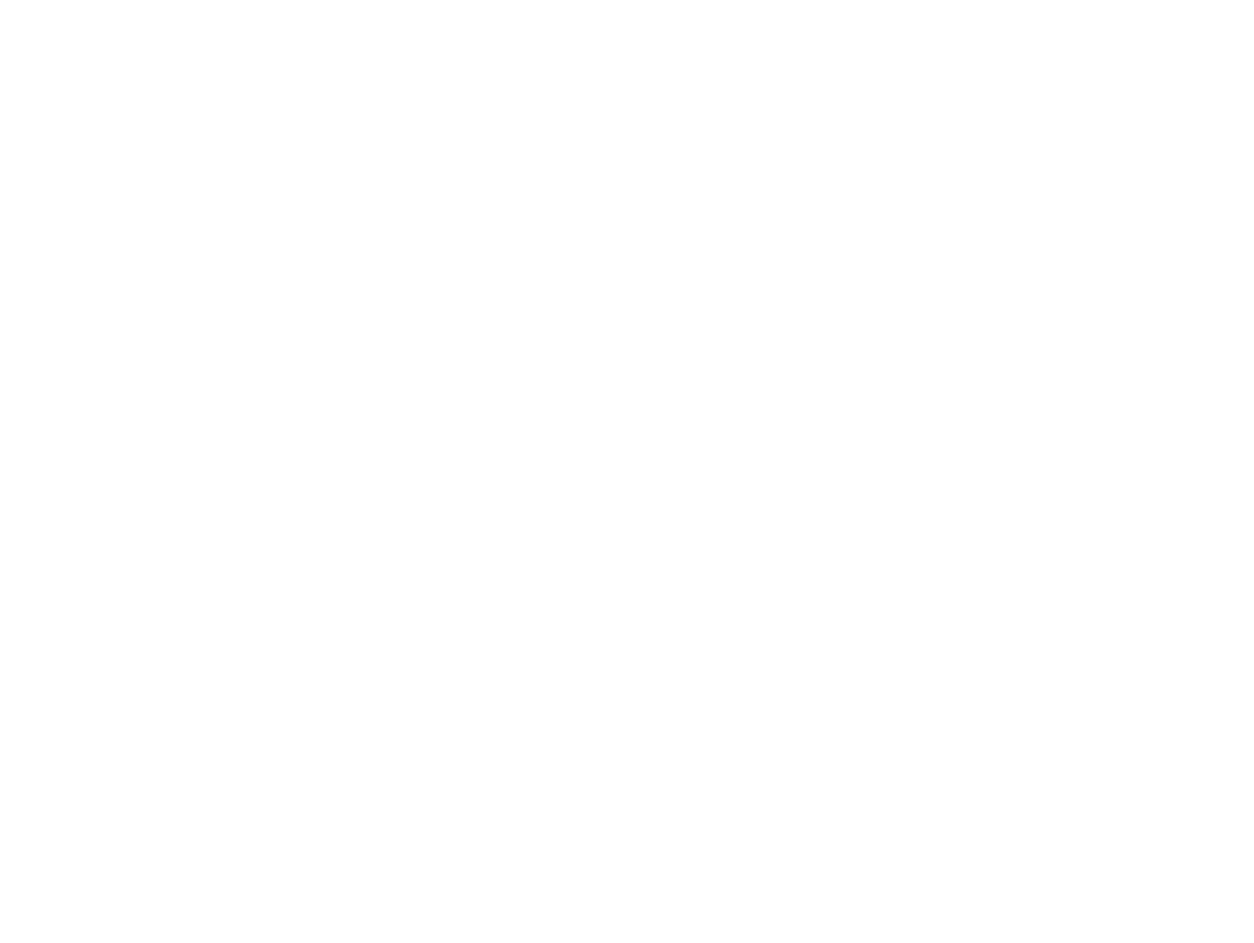
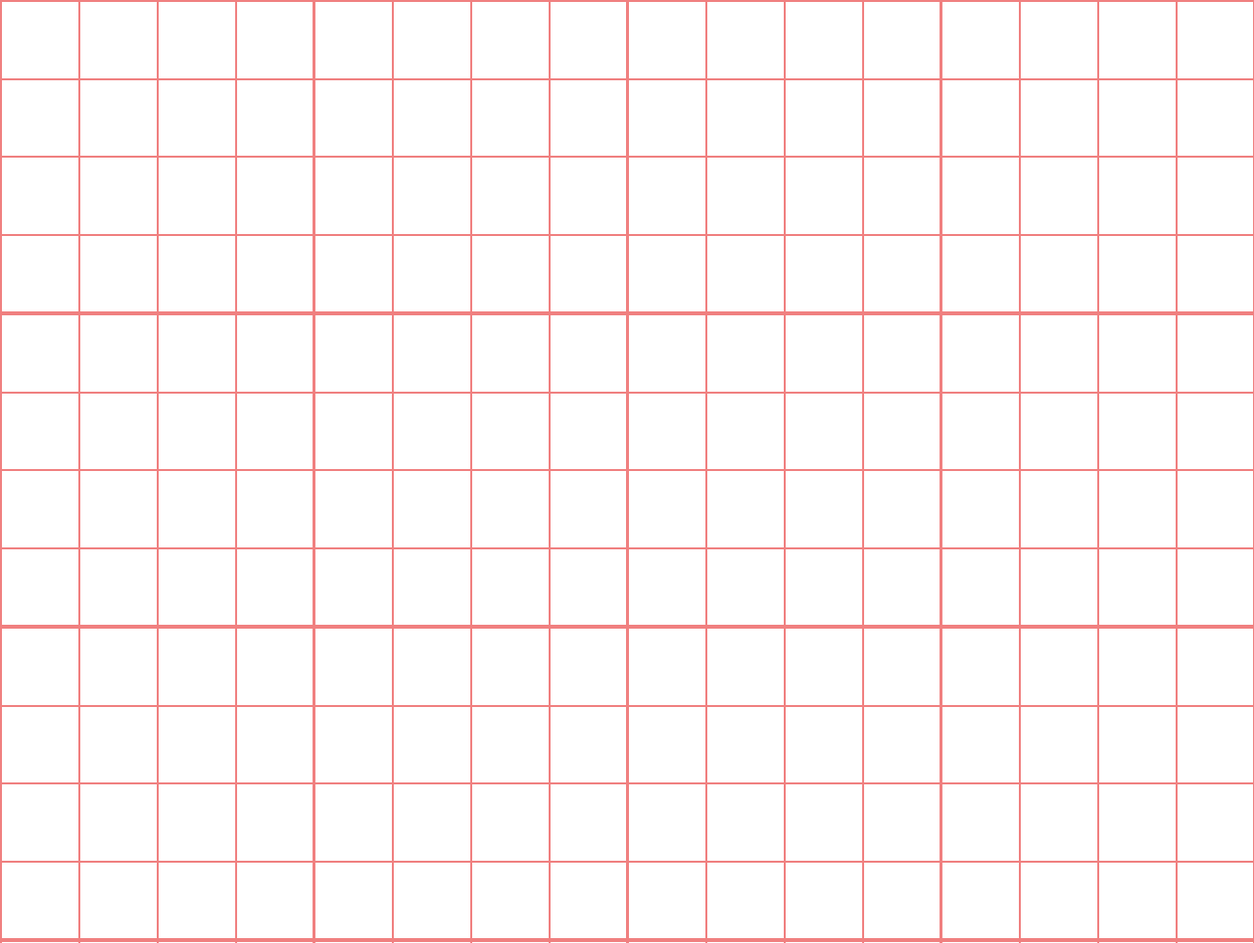
Before and after one commit to aymanema18/etch-a-sketch, a plain HTML site: page index.html in a window 1280 px wide. Shown: the top 963 px of the page at 98% size. Before the commit the page ends 800 px from the top, so only its background shows below. Drawn offline with Linux system fonts and the light colour scheme.

Commit message:
Create the grid and add style to it

```diff
--- a/index.html
+++ b/index.html
@@ -4,6 +4,7 @@
     <meta charset="UTF-8">
     <meta name="viewport" content="width=device-width, initial-scale=1.0">
     <title>etch a sketch</title>
+    <link rel="stylesheet" href="style.css">
 </head>
 <body>
     <div class="container">
--- a/script.js
+++ b/script.js
@@ -1,15 +1,27 @@
 document.addEventListener('DOMContentLoaded', () => {
     let div;
     let container = document.querySelector(".container")
+    let secondContainer;
+    let thirdContainer;
     let divv2;
     for (let i = 0; i < 4; i++) {
-        div = document.createElement("div");
-        div.setAttribute("class", "firstgen");
-        container.appendChild(div);
-        for (let k = 0; k < 4; k++) {
-            divv2 = document.createElement("div");
-            divv2.setAttribute("class", "secondgen");
-            div.appendChild(divv2);
+        secondContainer = document.createElement("div");
+        secondContainer.setAttribute("class", "second-container");
+        container.appendChild(secondContainer);
+        for (let j = 0; j < 4; j++) {
+            div = document.createElement("div");
+            div.setAttribute("class", "firstgen");
+            secondContainer.appendChild(div);
+            for (let c = 0; c < 4; c++) {
+                thirdContainer = document.createElement("div");
+                thirdContainer.setAttribute("class", "third-container");
+                div.appendChild(thirdContainer);
+                for (let k = 0; k < 4; k++) {
+                    divv2 = document.createElement("div");
+                    divv2.setAttribute("class", "secondgen");
+                    thirdContainer.appendChild(divv2);
+                }
+            }
         }
     }
 })
--- /dev/null
+++ b/style.css
@@ -0,0 +1,39 @@
+div {
+    box-sizing: border-box;
+}
+
+body {
+    margin: 0;
+}
+
+.container {
+    display: flex;
+    height: 100vh;
+    flex-direction: column;
+
+}
+
+.second-container {
+    display: flex;
+}
+
+.third-container {
+    display: flex;
+    flex-direction: column;
+
+}
+
+.firstgen {
+    display: flex;
+    width: 25vw;
+    height: 25vw;
+}
+
+.firstgen, .secondgen{
+    border: 1px solid lightcoral;
+}
+
+.secondgen {
+    width: 6.25vw;
+    height: 6.25vw;
+}
```
